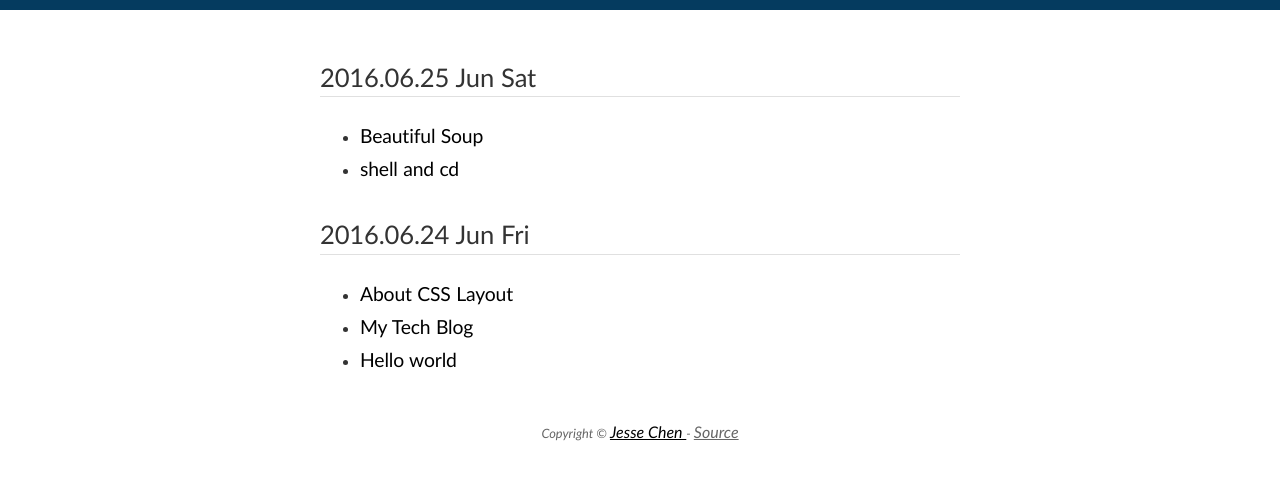
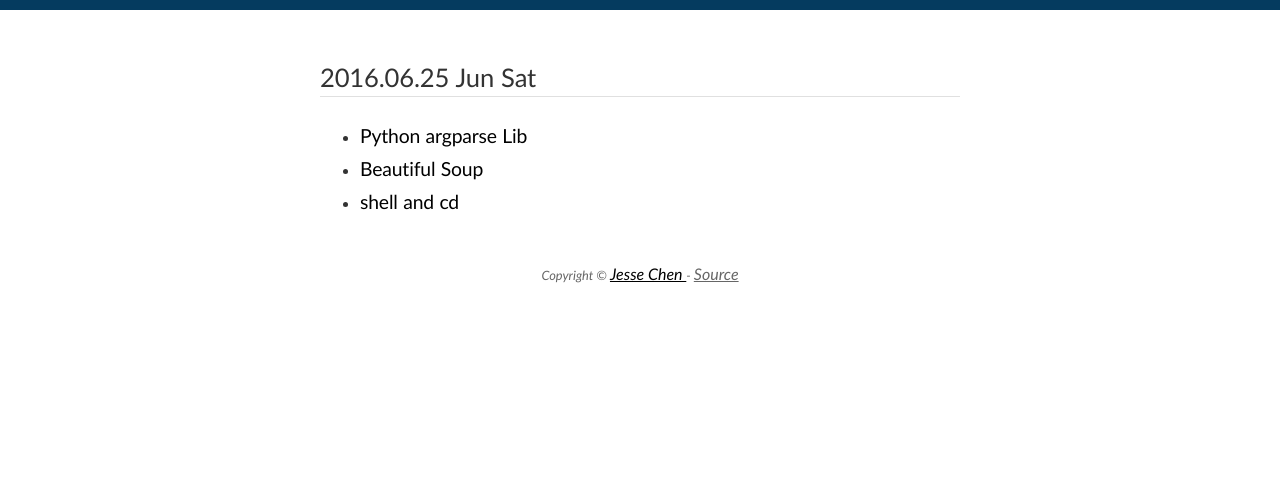
Before and after one commit to JesseEisen/Hub, a plain HTML site: page index.html in a window 1280 px wide. Shown: the part 112-592 px from the top of the page. Drawn offline with Linux system fonts and the light colour scheme.

Commit message:
fix link jump

```diff
--- a/index.html
+++ b/index.html
@@ -11,15 +11,10 @@
 
 <div class="content">
 <h2>2016.06.25 Jun Sat</h2><ul>
-<li><a href="https://www.crummy.com/software/BeautifulSoup/bs4/doc.zh/#">Beautiful Soup</a></li>
-<li><a href="http://askubuntu.com/questions/481715/why-doesnt-cd-work-in-a-shell-script">shell and cd</a></li>
+<li><a target="_blank" href="http://blog.xiayf.cn/2013/03/30/argparse/">Python argparse Lib</a></li>
+<li><a target="_blank" href="https://www.crummy.com/software/BeautifulSoup/bs4/doc.zh/#">Beautiful Soup</a></li>
+<li><a target="_blank" href="http://askubuntu.com/questions/481715/why-doesnt-cd-work-in-a-shell-script">shell and cd</a></li>
 </ul>
- <h2>2016.06.24 Jun Fri</h2>
- <ul>
-   <li> <a href="https://www.google.com">About CSS Layout</a></li>
-   <li> <a href="https://www.google.com">My Tech Blog</a></li>
-   <li> <a href="https://www.google.com">Hello world</a></li>
- </ul>
 
 </div>
 
```
Also changed, not shown: 1 other file.
